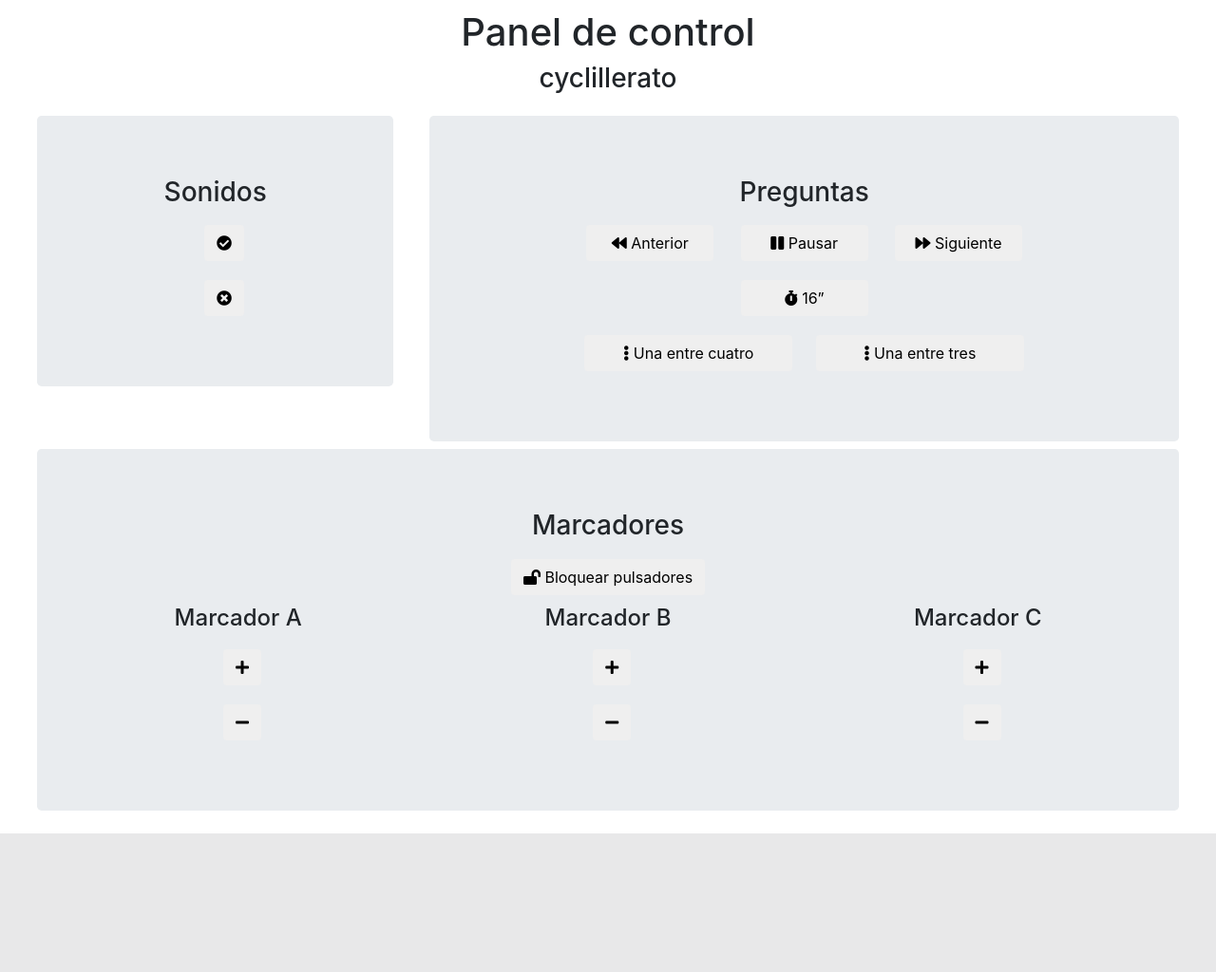
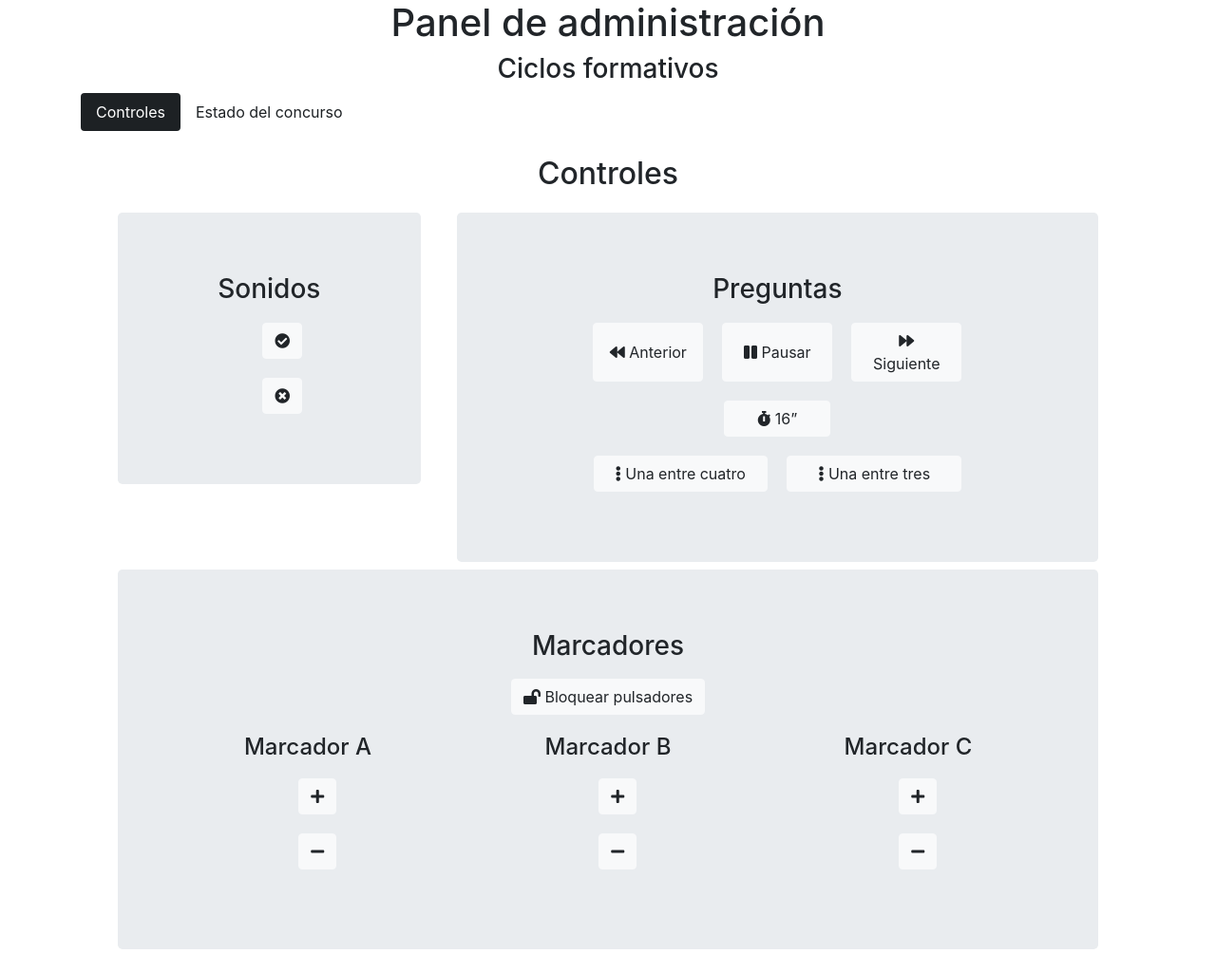
Before and after one commit to Luismoteando/QuizzIS, a PHP site: page /cyclAdmin.html in a window 1280 px wide. Shown: the whole page at 95% size. Before the commit the page ends 878 px from the top, so only its background shows below. Run offline with PHP 8.4, Linux system fonts and the light colour scheme; some libraries are stand-ins or nearby versions.

Commit message:
eighty-seventh commit

```diff
--- a/server/css/admin.css
+++ b/server/css/admin.css
@@ -1,3 +1,13 @@
+.nav-pills .pill .nav-link:not(.active) {
+  color: #1d2124;
+  background-color: transparent;
+}
+
+.nav-pills .pill .nav-link {
+  color: #fff;
+  background-color: #1d2124;
+}
+
 .controls {
   padding: 10px;
   margin: 0 auto;
@@ -63,7 +73,7 @@
   }
 
   .controls button {
-    width: 20%;
+    width: 27%;
   }
 
   .controls button span {
@@ -75,7 +85,7 @@
   }
 
   .timers button {
-    width: 20%;
+    width: 27%;
   }
 
   .types {
@@ -83,7 +93,7 @@
   }
 
   .types button {
-    width: 36%;
+    width: 44%;
   }
 
   .options {
@@ -91,7 +101,7 @@
   }
 
   .options button {
-    width: 36%;
+    width: 44%;
   }
 }
 
@@ -172,7 +182,7 @@
   }
 
   .controls button{
-    width: 30%;
+    width: 31%;
   }
 
   .timers {
@@ -207,7 +217,7 @@
   }
 
   .controls button {
-    width: 27.5%;
+    width: 28.5%;
   }
 
   .timers {
--- a/server/cyclAdmin.html
+++ b/server/cyclAdmin.html
@@ -2,22 +2,34 @@
 <html lang="es">
 <head>
   <meta charset="UTF-8">
-  <title>Panel de control</title>
-  <link rel="stylesheet" href="https://stackpath.bootstrapcdn.com/bootstrap/4.1.3/css/bootstrap.min.css" integrity="sha384-MCw98/SFnGE8fJT3GXwEOngsV7Zt27NXFoaoApmYm81iuXoPkFOJwJ8ERdknLPMO" crossorigin="anonymous">
+  <title>Panel de administración</title>
+  <link rel="stylesheet" href="https://stackpath.bootstrapcdn.com/bootstrap/4.3.1/css/bootstrap.min.css" integrity="sha384-ggOyR0iXCbMQv3Xipma34MD+dH/1fQ784/j6cY/iJTQUOhcWr7x9JvoRxT2MZw1T" crossorigin="anonymous">
   <link rel="stylesheet" href="https://use.fontawesome.com/releases/v5.5.0/css/all.css" integrity="sha384-B4dIYHKNBt8Bc12p+WXckhzcICo0wtJAoU8YZTY5qE0Id1GSseTk6S+L3BlXeVIU" crossorigin="anonymous">
   <link rel="stylesheet" href="css/admin.css">
 </head>
 <body>
+  <div class="container text-center">
+    <h1>Panel de administración</h1>
+    <h3>Ciclos formativos</h3>
+
+    <ul class="nav nav-pills mb-3" id="pills-tab" role="tablist">
+      <li class="nav-item pill">
+        <a class="nav-link active" id="pills-controles-tab" data-toggle="pill" href="#pills-controles" role="tab" aria-controls="pills-home" aria-selected="true">Controles</a>
+      </li>
+      <li class="nav-item pill">
+        <a class="nav-link" id="pills-estado-tab" data-toggle="pill" href="#pills-estado" role="tab" aria-controls="pills-profile" aria-selected="false">Estado del concurso</a>
+      </li>
+    </ul>
+
+    <div class="tab-content" id="pills-tabContent">
+      <div class="tab-pane fade show active" id="pills-controles" role="tabpanel" aria-labelledby="pills-home-tab">
         <div class="container-fluid">
           <div class="row" style="padding: 10px;">
             <div class="col-md-12">
               <div class="page-header text-center">
-          <h1>
-            Panel de control
-          </h1>
-          <h3>
-            cyclillerato
-          </h3>
+                <h2>
+                  Controles
+                </h2>
               </div>
               <div class="row text-center" style="padding: 10px;">
                 <div class="col-md-4 col-sm-12">
@@ -25,18 +37,16 @@
                     <h3>
                       Sonidos
                     </h3>
-              <div class="row marcador-container" style="padding: 10px;">
+                    <div class="row" style="padding: 10px;">
                       <div class="col-md-2 col-sm-2" style="margin: auto;">
-
-                  <button id="correct" type="button" class="btn">
+                        <button id="correct" type="button" class="btn btn-light">
                           <i class="fas fa-check-circle"></i>
                         </button>
                       </div>
                     </div>
-              <div class="row marcador-container" style="padding: 10px;">
+                    <div class="row" style="padding: 10px;">
                       <div class="col-md-2 col-sm-2" style="margin: auto;">
-
-                  <button id="incorrect" type="button" class="btn">
+                        <button id="incorrect" type="button" class="btn btn-light">
                           <i class="fas fa-times-circle"></i>
                         </button>
                       </div>
@@ -50,51 +60,51 @@
                       Preguntas
                     </h3>
                     <div class="row controls">
-                <button id="previous" type="button" class="btn">
+                      <button id="previous" type="button" class="btn btn-light">
                         <i class="fas fa-backward"></i><span> Anterior</span>
                       </button>
 
-                <button id="play" type="button" class="btn">
+                      <button id="play" type="button" class="btn btn-light">
                         <i class="fas fa-pause"></i><span> Pausar</span>
                       </button>
 
-                <button id="next" type="button" class="btn">
+                      <button id="next" type="button" class="btn btn-light">
                         <i class="fas fa-forward"></i><span> Siguiente</span>
                       </button>
                     </div>
 
                     <div class="row timers">
-                <button id="timer16" type="button" class="btn">
+                      <button id="timer" type="button" class="btn btn-light">
                         <i class="fas fa-stopwatch"></i><span> 16”</span>
                       </button>
                     </div>
 
                     <div class="row types">
-                <button id="oneInFour" type="button" class="btn">
+                      <button id="oneInFour" type="button" class="btn btn-light">
                         <i class="fas fa-ellipsis-v"></i><span> Una entre cuatro</span>
                       </button>
 
-                <button id="oneInThree" type="button" class="btn">
+                      <button id="oneInThree" type="button" class="btn btn-light">
                         <i class="fas fa-ellipsis-v"></i><span> Una entre tres</span>
                       </button>
                     </div>
 
                     <div id="fourOptions">
                       <div class="row options">
-                  <button id="option1in4" type="button" class="btn">
+                        <button id="option1in4" type="button" class="btn btn-light">
                           Opción 1
                         </button>
 
-                  <button id="option2in4" type="button" class="btn">
+                        <button id="option2in4" type="button" class="btn btn-light">
                           Opción 2
                         </button>
                       </div>
                       <div class="row options">
-                  <button id="option3in4" type="button" class="btn">
+                        <button id="option3in4" type="button" class="btn btn-light">
                           Opción 3
                         </button>
 
-                  <button id="option4in4" type="button" class="btn">
+                        <button id="option4in4" type="button" class="btn btn-light">
                           Opción 4
                         </button>
                       </div>
@@ -102,15 +112,15 @@
 
                     <div id="threeOptions">
                       <div class="row controls">
-                  <button id="option1in3" type="button" class="btn">
+                        <button id="option1in3" type="button" class="btn btn-light">
                           Opción 1
                         </button>
 
-                  <button id="option2in3" type="button" class="btn">
+                        <button id="option2in3" type="button" class="btn btn-light">
                           Opción 2
                         </button>
 
-                  <button id="option3in3" type="button" class="btn">
+                        <button id="option3in3" type="button" class="btn btn-light">
                           Opción 3
                         </button>
                       </div>
@@ -118,34 +128,31 @@
                   </div>
                 </div>
 
-
                 <div class="col-md-12 col-sm-12">
                   <div class="jumbotron m-1">
                     <h3>
                       Marcadores
                     </h3>
                     <div class="row pushbuttons">
-                <button id="lock" type="button" class="btn">
+                      <button id="lock" type="button" class="btn btn-light">
                         <i class="fas fa-lock-open"></i><span> Bloquear pulsadores</span>
                       </button>
                     </div>
-              <div class="row">
+                    <div class="row pushbuttons">
                       <div class="col-md-4 col-sm-12">
                         <h4>
                           Marcador A
                         </h4>
-                  <div class="row marcador-container" style="padding: 10px;">
+                        <div class="row" style="padding: 10px;">
                           <div class="col-md-2 col-sm-2" style="margin: auto;">
-
-                      <button id="addA" type="button" class="btn">
+                            <button id="addA" type="button" class="btn btn-light">
                               <i class="fas fa-plus"></i>
                             </button>
                           </div>
                         </div>
-                  <div class="row marcador-container" style="padding: 10px;">
+                        <div class="row" style="padding: 10px;">
                           <div class="col-md-2 col-sm-2" style="margin: auto;">
-
-                      <button id="substractA" type="button" class="btn">
+                            <button id="substractA" type="button" class="btn btn-light">
                               <i class="fas fa-minus"></i>
                             </button>
                           </div>
@@ -155,39 +162,36 @@
                         <h4>
                           Marcador B
                         </h4>
-                  <div class="row marcador-container" style="padding: 10px;">
+                        <div class="row" style="padding: 10px;">
                           <div class="col-md-2 col-sm-2" style="margin: auto;">
-
-                      <button id="addB" type="button" class="btn">
+                            <button id="addB" type="button" class="btn btn-light">
                               <i class="fas fa-plus"></i>
                             </button>
                           </div>
                         </div>
-                  <div class="row marcador-container" style="padding: 10px;">
+                        <div class="row" style="padding: 10px;">
                           <div class="col-md-2 col-sm-2" style="margin: auto;">
-
-                      <button id="substractB" type="button" class="btn">
+                            <button id="substractB" type="button" class="btn btn-light">
                               <i class="fas fa-minus"></i>
                             </button>
                           </div>
                         </div>
+
                       </div>
                       <div class="col-md-4 col-sm-12">
                         <h4>
                           Marcador C
                         </h4>
-                  <div class="row marcador-container" style="padding: 10px;">
+                        <div class="row" style="padding: 10px;">
                           <div class="col-md-2 col-sm-2" style="margin: auto;">
-
-                      <button id="addC" type="button" class="btn">
+                            <button id="addC" type="button" class="btn btn-light">
                               <i class="fas fa-plus"></i>
                             </button>
                           </div>
                         </div>
-                  <div class="row marcador-container" style="padding: 10px;">
+                        <div class="row" style="padding: 10px;">
                           <div class="col-md-2 col-sm-2" style="margin: auto;">
-
-                      <button id="substractC" type="button" class="btn">
+                            <button id="substractC" type="button" class="btn btn-light">
                               <i class="fas fa-minus"></i>
                             </button>
                           </div>
@@ -202,7 +206,51 @@
         </div>
       </div>
 
-<script src="https://ajax.googleapis.com/ajax/libs/jquery/2.2.0/jquery.min.js"></script>
+      <div class="tab-pane fade" id="pills-estado" role="tabpanel" aria-labelledby="pills-profile-tab">
+        <div class="container-fluid">
+          <div class="row" style="padding: 10px;">
+            <div class="col-md-12">
+              <div class="page-header text-center">
+                <h2>
+                  Estado del concurso
+                </h2>
+              </div>
+              <div class="row" style="padding: 10px;">
+                <div class="col-md-12 col-sm-12">
+                  <div class="jumbotron m-1">
+                    <ul style="text-align: left;">
+                      <li class="list-item">
+                        Pregunta: <strong id="question"></strong>
+                      </li>
+                      <li class="list-item">
+                        Tiempo restante: <strong id="timeleft"></strong>
+                      </li>
+                      <li class="list-item">
+                        Turnos: <strong id="turn1"></strong><strong id="turn2"></strong>
+                      </li>
+                      <li class="list-item">
+                        Opción seleccionada: <strong id="option"></strong>
+                      </li>
+                      <li class="list-item">
+                        Equipo A: <strong id="teamA"></strong>
+                      </li>
+                      <li class="list-item">
+                        Equipo B: <strong id="teamB"></strong>
+                      </li>
+                      <li class="list-item">
+                        Equipo C: <strong id="teamC"></strong>
+                      </li>
+                    </ul>
+                  </div>
+                </div>
+              </div>
+            </div>
+          </div>
+        </div>
+      </div>
+    </div>
+    <script src="https://ajax.googleapis.com/ajax/libs/jquery/3.3.1/jquery.min.js"></script>
+    <script src="https://stackpath.bootstrapcdn.com/bootstrap/4.3.1/js/bootstrap.min.js" integrity="sha384-JjSmVgyd0p3pXB1rRibZUAYoIIy6OrQ6VrjIEaFf/nJGzIxFDsf4x0xIM+B07jRM" crossorigin="anonymous"></script>
     <script>
     var width;
     var playing = "true";
@@ -219,8 +267,9 @@ function runPoll() {
           success: function (response) {
             playing = response[0].value;
             locked = response[8].value;
+            updateState(response);
           },
-      dataType: "json",
+          dataType:"json",
           complete: function () {
             runPoll();
           }
@@ -285,30 +334,19 @@ next.onclick = function() {
       }
     };
 
+    timer.onclick = function() {
+      time = 17;
+      timeout();
+    }
+
     function timeout() {
       if(time >= 0) {
         time -= 1;
         $.post("cyclServer.php", { timer: time });
         setTimeout("timeout()", 1000);
       } else {
-    time = 6;
-    counterattack();
-  }
-}
-
-function counterattack() {
-  if(time >= 0) {
-    time -= 1;
-    $.post("cyclServer.php", { timer: time });
-    setTimeout("counterattack()", 1000);
-  } else {
         return
       }
-}
-
-timer16.onclick = function() {
-  time = 17;
-  timeout();
     }
 
     oneInFour.onclick = function() {
@@ -368,12 +406,24 @@ incorrect.onclick = function() {
     };
 
     lock.onclick = function() {
+      width = $(window).width();
+
+      if(width < 575.98) {
+        if(locked == "false") {
+          $.post("cyclServer.php", { lock: true });
+          lock.innerHTML = '<i class="fas fa-lock"></i>';
+        } else {
+          $.post("cyclServer.php", { lock: false });
+          lock.innerHTML = '<i class="fas fa-lock-open"></i>';
+        }
+      } else {
         if(locked == "false") {
           $.post("cyclServer.php", { lock: true });
           lock.innerHTML = '<i class="fas fa-lock"></i><span> Desloquear pulsadores</span>';
         } else {
           $.post("cyclServer.php", { lock: false });
           lock.innerHTML = '<i class="fas fa-lock-open"></i><span> Bloquear pulsadores</span>';
+        }
       }
     }
 
@@ -400,6 +450,74 @@ addC.onclick = function() {
     substractC.onclick = function() {
       $.post("cyclServer.php", { substractC: true });
     };
+
+    function updateState(response) {
+      width = $(window).width();
+      if(width < 575.98) {
+        if(playing == "false") {
+          play.innerHTML = '<i class="fas fa-pause"></i>';
+        } else {
+          play.innerHTML = '<i class="fas fa-play"></i>';
+        }
+      } else {
+        if(playing == "false") {
+          play.innerHTML = '<i class="fas fa-pause"></i><span> Pausar</span>';
+        } else {
+          play.innerHTML = '<i class="fas fa-play"></i><span> Reproducir</span>';
+        }
+      }
+      question.innerHTML = response[1].value;
+      if (response[2].value == 13 || response[2].value == 14) {
+        option.innerHTML = 1;
+      } else if (response[2].value == 23 || response[2].value == 24) {
+        option.innerHTML = 2;
+      } else if (response[2].value == 33 || response[2].value == 34) {
+        option.innerHTML = 3;
+      } else if (response[2].value == 44) {
+        option.innerHTML = 4;
+      } else {
+        option.innerHTML = "ninguna";
+      }
+      teamA.innerHTML = response[3].value;
+      teamB.innerHTML = response[4].value;
+      teamC.innerHTML = response[5].value;
+      if(response[6].value > 0) {
+        timeleft.innerHTML = response[6].value;
+      } else {
+        timeleft.innerHTML = 0;
+      }
+      if(response[7].value[0] == "a") {
+        turn1.innerHTML = "Equipo A primero";
+      } else if (response[7].value[0] == "b") {
+        turn1.innerHTML = "Equipo B primero";
+      } else if (response[7].value[0] == "c") {
+        turn1.innerHTML = "Equipo C primero";
+      } else {
+        turn1.innerHTML = "ninguno";
+      }
+      if(response[7].value[1] == "a") {
+        turn2.innerHTML = ", Equipo A después";
+      } else if (response[7].value[1] == "b") {
+        turn2.innerHTML = ", Equipo B después";
+      } else if (response[7].value[1] == "c") {
+        turn2.innerHTML = ", Equipo C después";
+      } else {
+        turn2.innerHTML = "";
+      }
+      if(width < 575.98) {
+        if(locked == "false") {
+          lock.innerHTML = '<i class="fas fa-lock"></i>';
+        } else {
+          lock.innerHTML = '<i class="fas fa-lock-open"></i>';
+        }
+      } else {
+        if(locked == "false") {
+          lock.innerHTML = '<i class="fas fa-lock"></i><span> Desloquear pulsadores</span>';
+        } else {
+          lock.innerHTML = '<i class="fas fa-lock-open"></i><span> Bloquear pulsadores</span>';
+        }
+      }
+    }
     </script>
   </body>
   </html>
```
Also changed, not shown: server/bachAdmin.html (+179 -62 lines), server/bachServer.php (+14 -10 lines), server/cyclServer.php (+14 -10 lines). Lines whose indentation alone changed are shown as unchanged.
